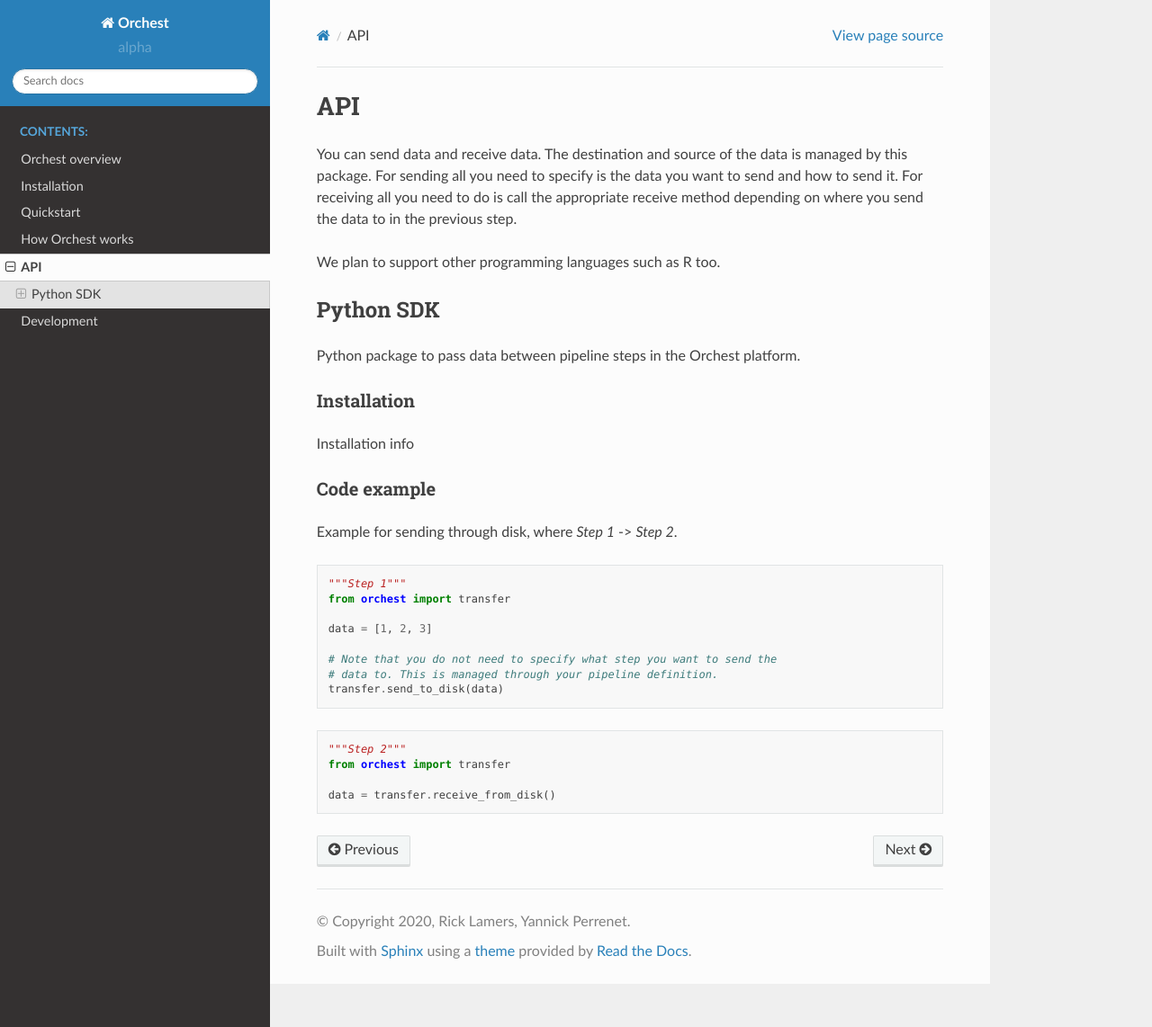
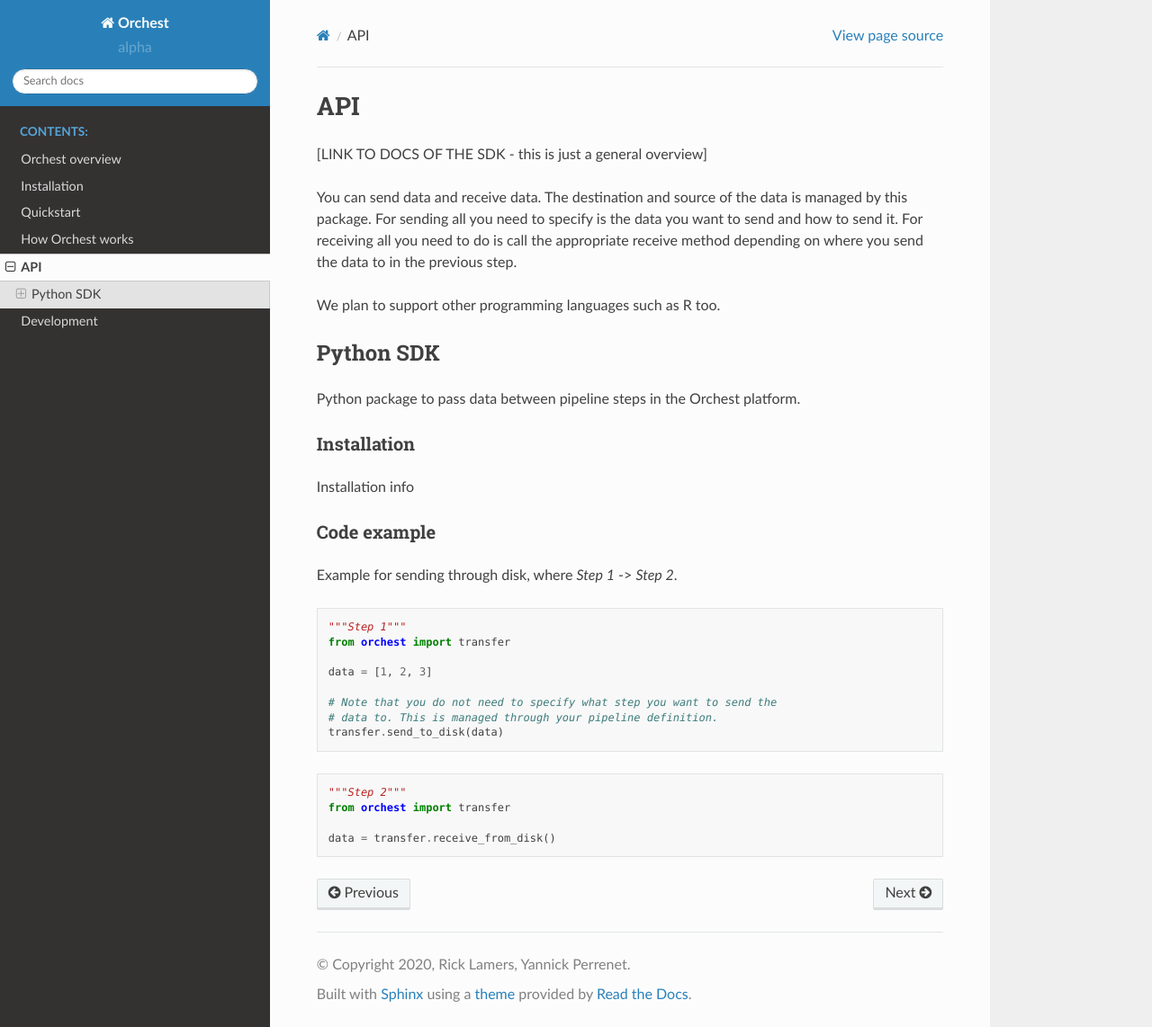
Before and after one commit to ReactExpert918/orchest, a Sphinx documentation site: the page built from docs/source/api/index.rst, in a window 1280 px wide and 1142 px high. Shown: the whole window at 90% size. Built offline with Sphinx 7.4.7 and the Read the Docs theme 2.0.0, drawn with Linux system fonts in a browser that asks for light colours.

Commit message:
Add note for link to sdk docs

```diff
--- a/docs/source/api/index.rst
+++ b/docs/source/api/index.rst
@@ -1,5 +1,6 @@
 API
 ===
+[LINK TO DOCS OF THE SDK - this is just a general overview]
 
 You can send data and receive data. The destination and source of the data is managed by this
 package. For sending all you need to specify is the data you want to send and how to send it. For
```
